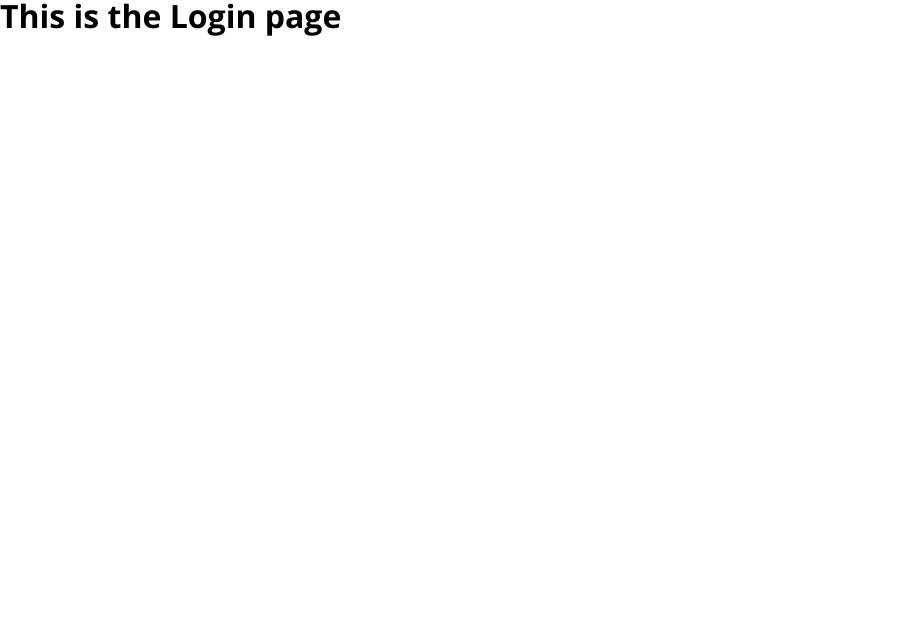
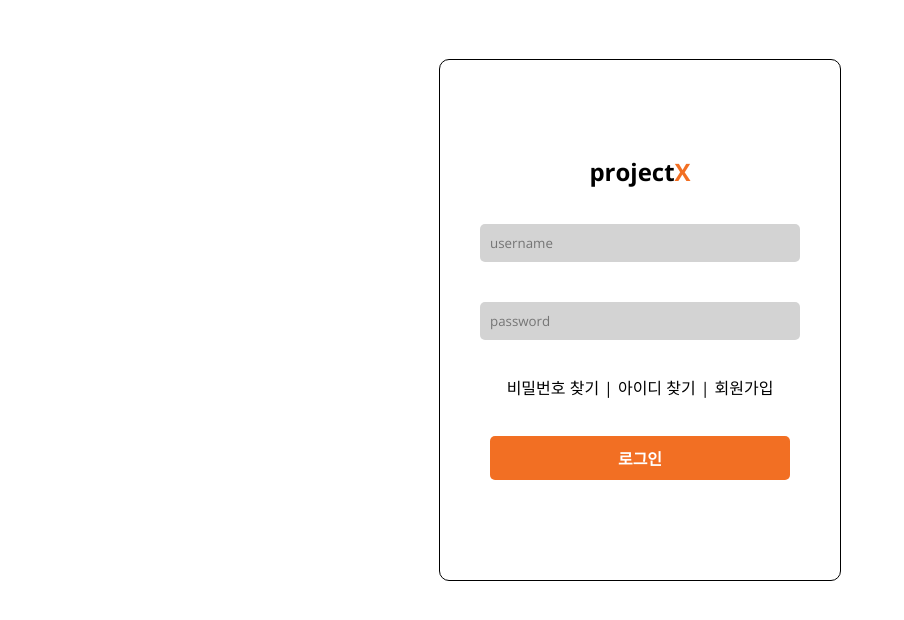
Before and after one commit to CHOIIS829/ProjectX, a React (Create React App) app in the folder frontend/: page /login in a window 1280 px wide. Shown: the top 620 px of the page, without its empty margins (0-904 px from the left). Built offline with nearby package versions, Linux system fonts and the light colour scheme.

Commit message:
로그인 페이지

```diff
--- /dev/null
+++ b/frontend/src/components/login/loginContainer.js
@@ -0,0 +1,68 @@
+import styled, { createGlobalStyle } from "styled-components";
+import { Logo } from "../../style/logo";
+
+
+const FormContainer = styled.form`
+    display: flex;
+    flex-direction: column;
+    justify-content: center;
+    align-items: center;
+    gap: 40px;
+    margin: 0 auto;
+    width: 300px;
+    padding: 100px 50px;
+    border: 1px solid black;
+    border-radius: 10px;
+    input {
+        width: 100%;
+        padding: 10px;
+        border: none;
+        background-color: lightgray;
+        border-radius: 5px;
+        font-family: "Open Sans", sans-serif;
+    }
+    button {
+        font-family: "Open Sans", sans-serif;
+        width: 100%;
+        padding: 10px;
+        border: none;
+        background-color: var(--main-color);
+        color: white;
+        font-weight: bolder;
+        font-size: medium;
+        border-radius: 5px;
+        cursor: pointer;
+    }
+`;
+
+const ControlContainer = styled.div`
+    display: flex;
+    gap: 5px;
+    p {
+        cursor: pointer;
+    }
+`;
+
+/*
+    Control Container 수정 필요
+    button input 사이즈 조정 필요
+    global style 로 적용시 fontfamily 적용 안됨
+ */
+
+export const LoginContainer = () => {
+    return (
+        <FormContainer>
+            <Logo header="black" span="#F26F23" />
+            <input type="text" placeholder="username" />
+            <input type="password" placeholder="password" />
+            <ControlContainer>
+                <p>비밀번호 찾기</p>
+                <p>|</p>
+                <p>아이디 찾기</p>
+                <p>|</p>
+                <p>회원가입</p>
+            </ControlContainer>
+            <button type="submit">로그인</button>
+        </FormContainer>
+    );
+};
--- a/frontend/src/pages/login.js
+++ b/frontend/src/pages/login.js
@@ -1,7 +1,17 @@
+import { LoginContainer } from "../components/login/loginContainer";
+import styled from "styled-components";
+
+const Container = styled.div`
+    display: flex;
+    justify-content: center;
+    align-items: center;
+    height: 80vh;
+`;
+
 export const Login = () => {
     return(
-        <>
-            <h1>This is the Login page</h1>
-        </>
+        <Container>
+            <LoginContainer/>
+        </Container>
     );
 };
```
